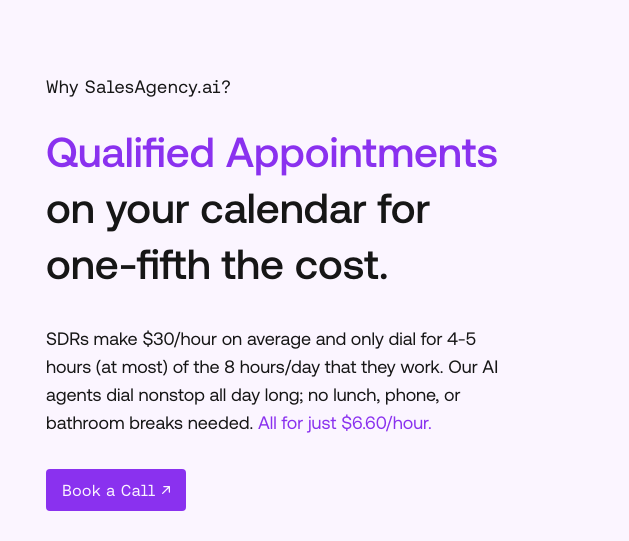
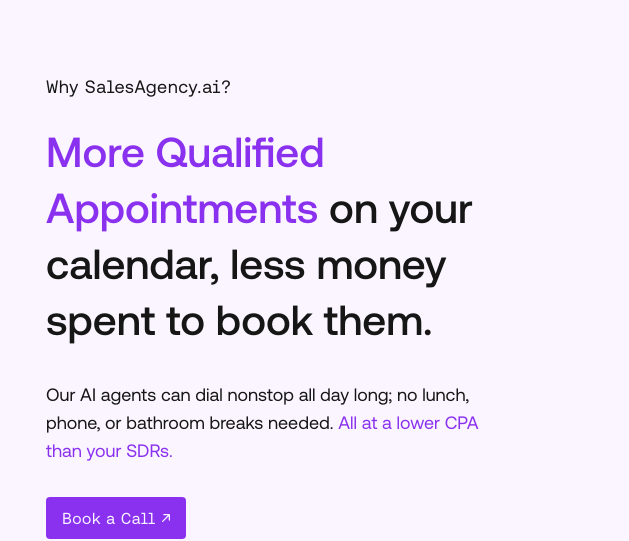
Before and after one commit to dmytro104/salesagency.ai.v5, a plain HTML site: page index.html in a window 1280 px wide. Shown: the part 2320-2861 px from the top of the page, 651-1280 px from the left. Drawn offline with Linux system fonts and the light colour scheme.

Commit message:
Update index.html

```diff
--- a/index.html
+++ b/index.html
@@ -139,11 +139,10 @@
             <div class="right-section-2">
                 <p class="section-start">Why SalesAgency.ai?</p>
                 <h1>
-                    <span>Qualified Appointments</span>  on your calendar for one-fifth the cost.
+                    <span>More Qualified Appointments</span> on your calendar, less money spent to book them.
                 </h1>
-                <p class="section-body">SDRs make $30/hour on average and only dial for 4-5 hours
-                    (at most) of the 8 hours/day that they work. Our AI agents dial nonstop all day long;
-                    no lunch, phone, or bathroom breaks needed. <span>All for just $6.60/hour.</span>
+                <p class="section-body">Our AI agents can dial nonstop all day long;
+                    no lunch, phone, or bathroom breaks needed. <span>All at a lower CPA than your SDRs.</span>
                 </p>
                 <div class="first-button">
                     <a href="https://cal.com/salesagencyai/30min" target="_blank" class="button">
```
